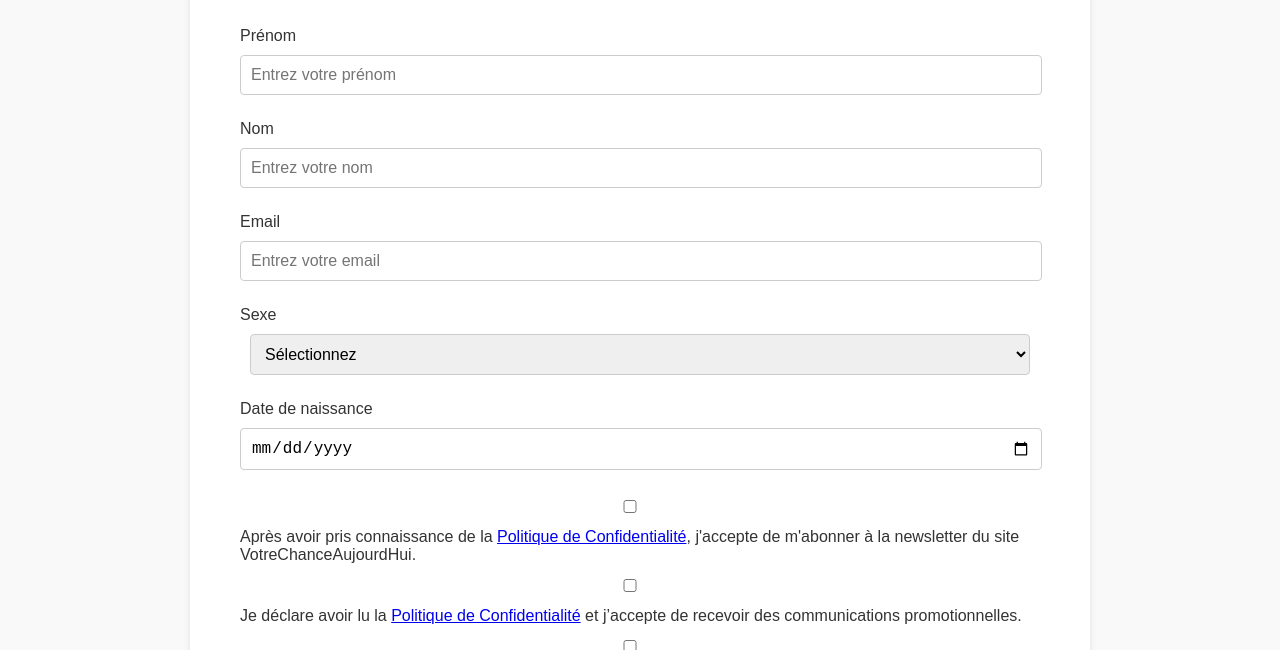
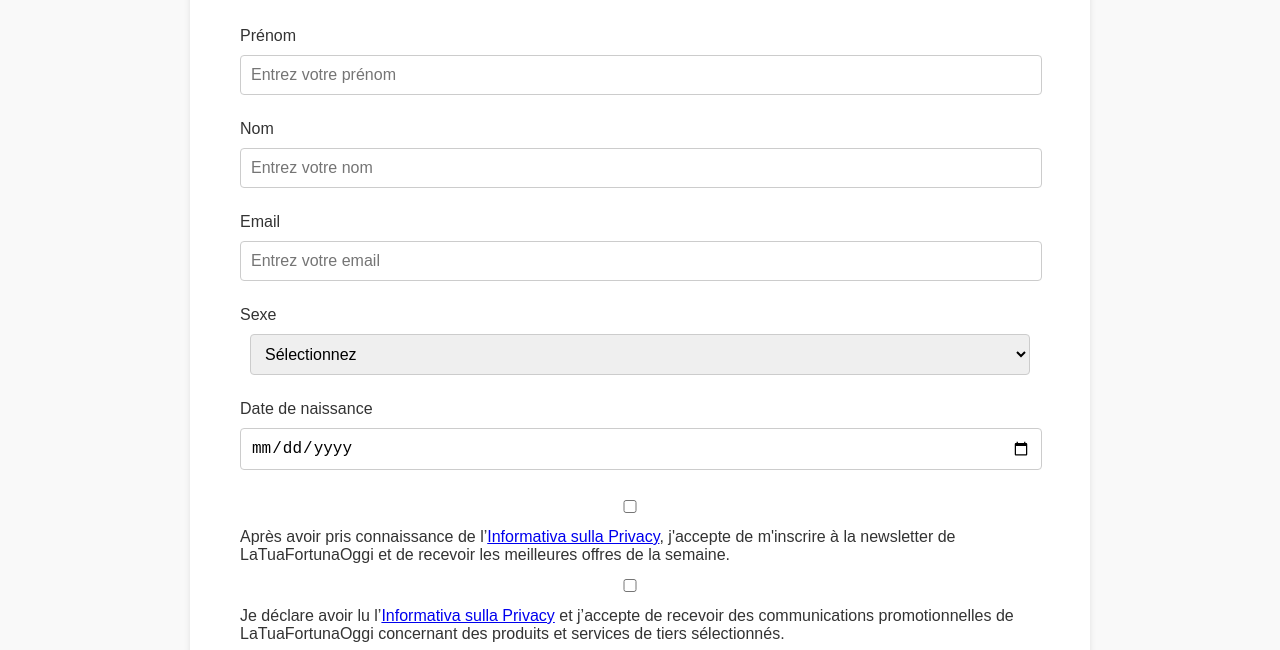
Before and after one commit to Aurealeads/VOTRE-CHANCE-AUJOURD-HUI, a plain HTML site: page index.html in a window 1280 px wide. Shown: the part 247-897 px from the top of the page. Drawn offline with Linux system fonts and the light colour scheme.

Commit message:
Update index.html

```diff
--- a/index.html
+++ b/index.html
@@ -91,25 +91,22 @@
 
         <label>
     <input type="checkbox" name="iscrizione_newsletter" value="oui">
-            Après avoir pris connaissance de la <a href="privacy.html" target="_blank">Politique de Confidentialité</a>, j'accepte de m'abonner à la newsletter du site VotreChanceAujourdHui.
+    Après avoir pris connaissance de l’<a href="privacy.html" target="_blank">Informativa sulla Privacy</a>, j'accepte de m'inscrire à la newsletter de LaTuaFortunaOggi et de recevoir les meilleures offres de la semaine.
 </label>
 
 <label>
     <input type="checkbox" name="promozioni_LaTuaFortunaOggi" value="oui">
-            Je déclare avoir lu la
-            <a href="privacy.html" target="_blank">Politique de Confidentialité</a>
-            et j’accepte de recevoir des communications promotionnelles.
+    Je déclare avoir lu l’<a href="privacy.html" target="_blank">Informativa sulla Privacy</a> et j’accepte de recevoir des communications promotionnelles de LaTuaFortunaOggi concernant des produits et services de tiers sélectionnés.
 </label>
 
 <label>
     <input type="checkbox" name="dati_a_terzi" value="oui">
-            J'accepte que mes données personnelles soient partagées avec des tiers pour recevoir des offres.
+    J'accepte que mes données personnelles soient partagées avec des tiers qui pourront m’envoyer des offres promotionnelles par email.
 </label>
-
         <button type="submit">Inscrivez-vous maintenant</button>
     </form>
         <p style="margin-top: 30px;">
-            📄 <a href="REGLAMENT.pdf" target="_blank">Cliquez ici pour lire le règlement complet de la promotion</a>
+            📄 <a href="REGLAMENT_votrechanceaujourdhui.pdf" target="_blank">Cliquez ici pour lire le règlement complet de la promotion</a>
         </p>
 
 </div>
```
Lines whose indentation alone changed are shown as unchanged.
